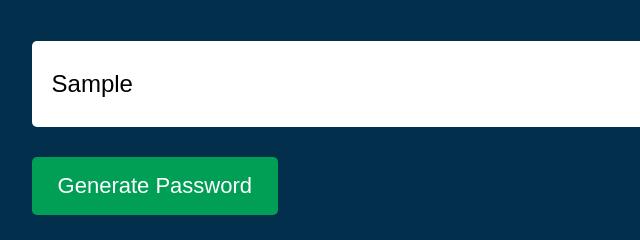
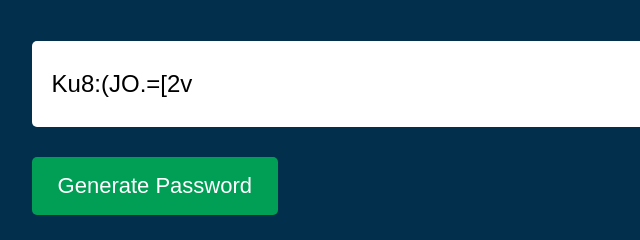
Before and after one commit to aniksaha12/randam-password-generator, a plain HTML site: page index.html in a window 1280 px wide. Both pictures are taken after typing "Sample" into the empty fields and a click on the button "Generate Password". Shown: the part 287-527 px from the top of the page, 122-762 px from the left. Drawn offline with Linux system fonts and the light colour scheme.

Commit message:
add javascript for dynamic

```diff
--- a/index.html
+++ b/index.html
@@ -12,11 +12,38 @@
         <h1>Generate a <br><span>Random Password</span></h1>
         <div class="display">
             <input type="text" id="password" placeholder="Password with 12 character">
-            <img src="images/copy.png" >
+            <img src="images/copy.png" onclick="copyPassword()">
         </div>
-        <button >Generate Password</button>
+        <button onclick="createPassword()">Generate Password</button>
     </div>
+    <script>
+        const passwordBox = document.getElementById("password");
+        const length = 12;
+        const upperCase = "ABCDEFGHIJKLMNOPQRSTUVWXYZ";
+        const lowerCase = "abcdefghijklmnopqrstuvwxyz";
+        const numbers = "0123456789";
+        const symbols = "!@#$%^&*()_+-=[]{}|;:,.<>/?";
 
+        const allChars = upperCase + lowerCase + numbers + symbols;
+
+        function createPassword() {
+            let password = "";
+            password += upperCase[Math.floor(Math.random() * upperCase.length)];
+            password += lowerCase[Math.floor(Math.random() * lowerCase.length)];
+            password += numbers[Math.floor(Math.random() * numbers.length)];
+            password += symbols[Math.floor(Math.random() * symbols.length)];
+
+            while(length > password.length){
+                password += allChars[Math.floor(Math.random() * allChars.length)];
+            }
+            passwordBox.value = password;
+        }
+
+        function copyPassword() {
+            passwordBox.select();
+            document.execCommand("copy");
+        }
+    </script>
 
 </body>
 </html>
```
